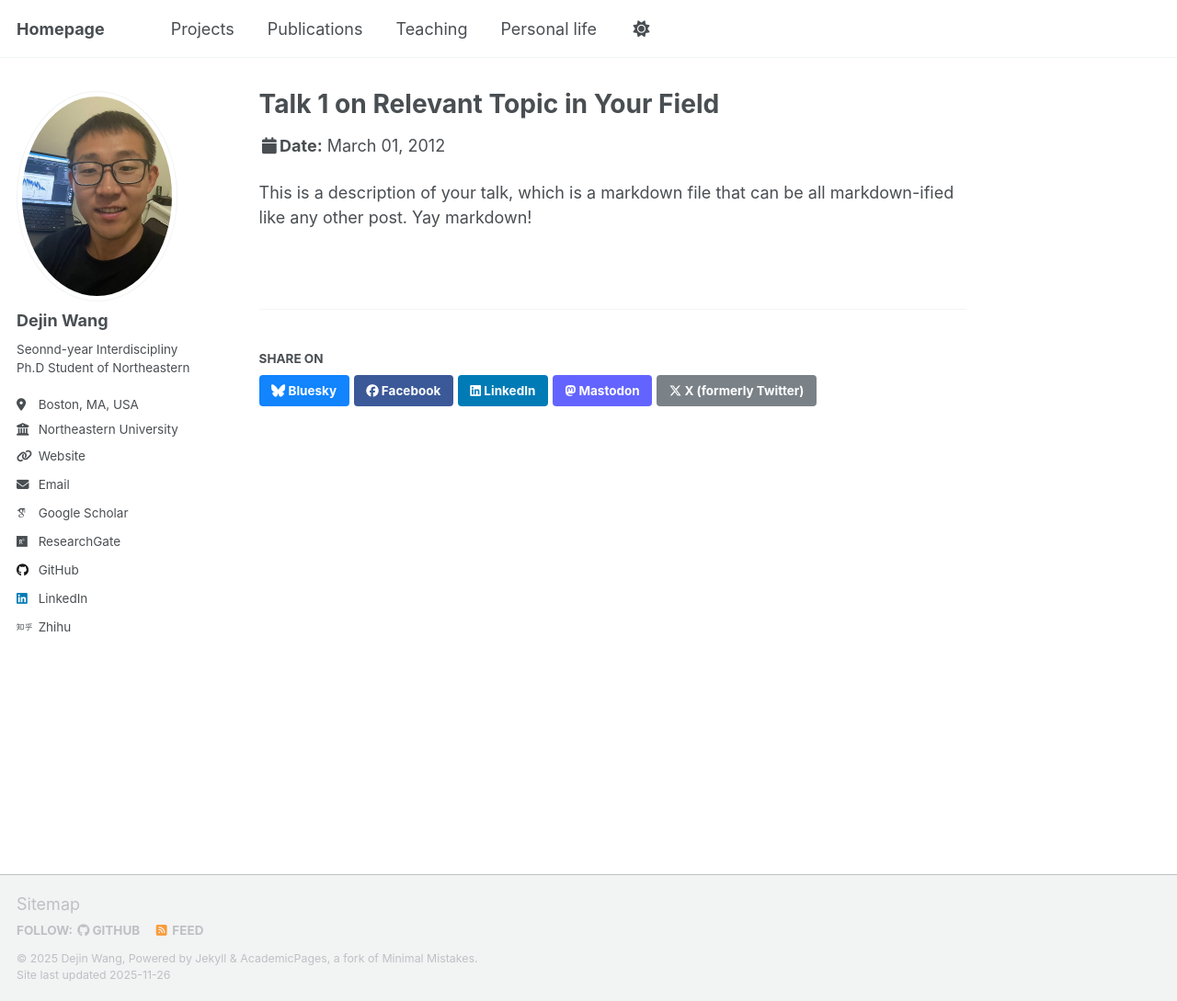
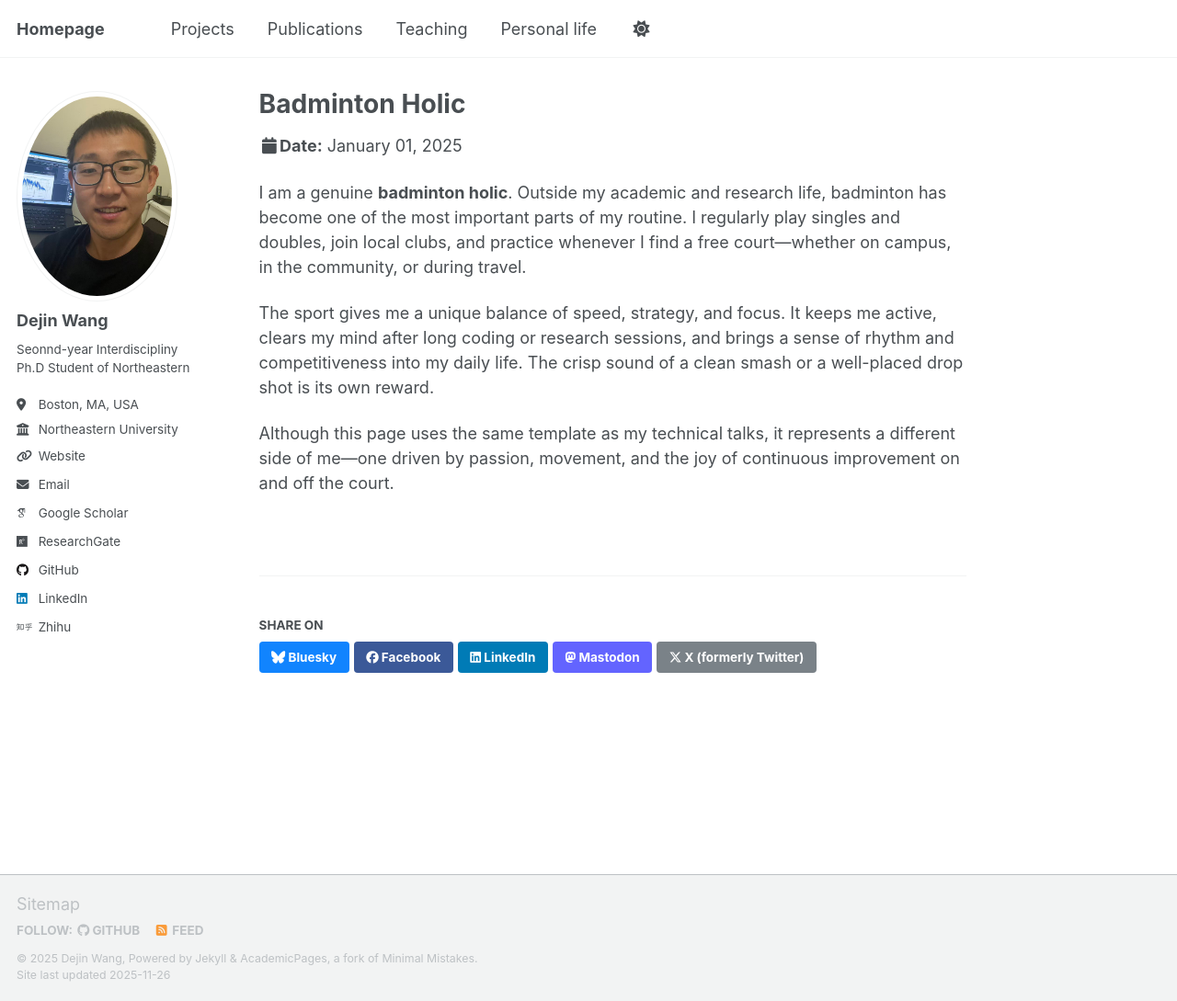
Before and after one commit to dejin-wang/dejin-wang.github.io, a Jekyll site: the page built from _talks/2012-03-01-talk-1.md, in a window 1280 px wide and 1089 px high. Shown: the whole window at 92% size. Built offline with Jekyll 4.4.1, drawn with Linux system fonts in a browser that asks for light colours; some web fonts are replaced; a script that is not in the unit is left out.

Commit message:
Update 2012-03-01-talk-1.md

```diff
--- a/_talks/2012-03-01-talk-1.md
+++ b/_talks/2012-03-01-talk-1.md
@@ -1,11 +1,15 @@
 ---
-title: "Talk 1 on Relevant Topic in Your Field"
+title: "Badminton Holic"
 collection: talks
 type: "Talk"
-permalink: /talks/2012-03-01-talk-1
-venue: "UC San Francisco, Department of Testing"
-date: 2012-03-01
-location: "San Francisco, CA, USA"
+permalink: /talks/badminton-holic
+venue: "Personal Life"
+date: 2025-01-01
+location: "Everywhere with a badminton court"
 ---
 
-This is a description of your talk, which is a markdown file that can be all markdown-ified like any other post. Yay markdown!
+I am a genuine **badminton holic**. Outside my academic and research life, badminton has become one of the most important parts of my routine. I regularly play singles and doubles, join local clubs, and practice whenever I find a free court—whether on campus, in the community, or during travel.
+
+The sport gives me a unique balance of speed, strategy, and focus. It keeps me active, clears my mind after long coding or research sessions, and brings a sense of rhythm and competitiveness into my daily life. The crisp sound of a clean smash or a well-placed drop shot is its own reward.
+
+Although this page uses the same template as my technical talks, it represents a different side of me—one driven by passion, movement, and the joy of continuous improvement on and off the court.
```
